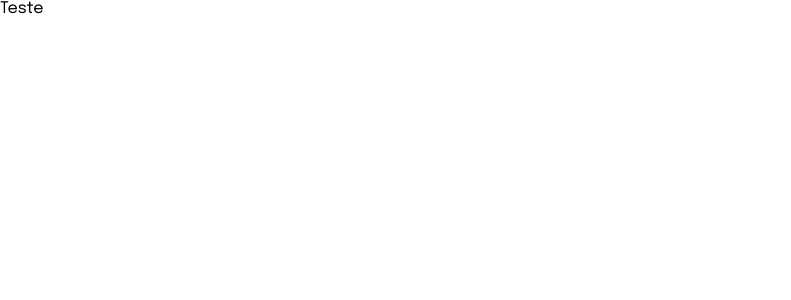
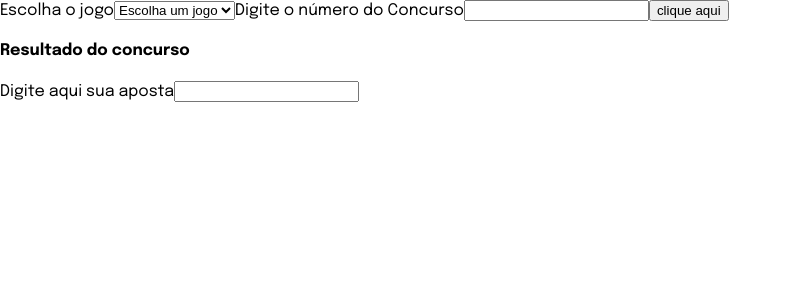
Before and after one commit to fernando-arvelos/confereloterias, a React (Vite) app: page / in a window 1280 px wide. Shown: the top 300 px of the page, without its empty margins (0-791 px from the left). Built offline with nearby package versions, Linux system fonts and the light colour scheme; the HTML template or start-up script is replaced by a standard one.

Commit message:
Criado a página Home, o services Result e o componente InputSpaces

```diff
--- /dev/null
+++ b/src/components/InputSpaces.jsx
@@ -0,0 +1,33 @@
+import React, { Component } from 'react';
+
+class InputSpaces extends Component {
+  state = {
+    value: '',
+  };
+
+  handleInputChange = ({ target }) => {
+    const inputValue = target.value;
+    const formattedValue = inputValue.replace(/\s/g, '').match(/.{1,2}/g)?.join(' ');
+
+    this.setState({
+      value: formattedValue || inputValue,
+    });
+  };
+
+  render() {
+    const { value } = this.state;
+    return (
+      <>
+        <label htmlFor="userGame">Digite aqui sua aposta</label>
+        <input
+          type="text"
+          id="userGame"
+          value={ value }
+          onChange={ this.handleInputChange }
+        />
+      </>
+    );
+  }
+}
+
+export default InputSpaces;
--- a/src/pages/Home.jsx
+++ b/src/pages/Home.jsx
@@ -1,9 +1,95 @@
 import React, { Component } from 'react';
+import resultGames from '../services/result';
+import InputSpaces from '../components/InputSpaces';
 
 class Home extends Component {
+  state = {
+    nameGame: '',
+    numberGame: '',
+    // result: {},
+    resultDezenas: [],
+    loading: false,
+  };
+
+  handleChange = ({ target }) => {
+    const { name, value } = target;
+    this.setState({
+      [name]: value,
+    });
+  };
+
+  resultGamesFinal = async () => {
+    const { nameGame, numberGame } = this.state;
+    this.setState({ loading: true });
+
+    const result = await resultGames(nameGame, numberGame);
+    this.setState({
+      // result,
+      resultDezenas: result.dezenas,
+      loading: false,
+    });
+  };
+
   render() {
+    const { resultDezenas, numberGame, loading } = this.state;
+    // console.log(resultDezenas);
     return (
-      <div>Teste</div>
+      <div>
+        <form>
+          <label htmlFor="games">Escolha o jogo</label>
+          <select
+            id="games"
+            name="nameGame"
+            defaultValue=""
+            onChange={ this.handleChange }
+          >
+            <option value="" disabled hidden>Escolha um jogo</option>
+            <option value="mega-sena">Mega Sena</option>
+            <option value="lotofacil">Lotofácil</option>
+            <option value="quina">Quina</option>
+            <option value="lotomania">Lotomania</option>
+            <option value="timemania">Timemania</option>
+            <option value="dupla-sena">Dupla Sena</option>
+            <option value="loteria-federal">Loteria Federal</option>
+            <option value="dia-de-sorte">Dia de Sorte</option>
+            <option value="super-sete">Super Sete</option>
+          </select>
+
+          <label htmlFor="contestNumber">Digite o número do Concurso</label>
+          <input
+            type="text"
+            name="numberGame"
+            id="contestNumber"
+            onChange={ this.handleChange }
+          />
+
+          <button
+            type="button"
+            onClick={ this.resultGamesFinal }
+          >
+            clique aqui
+          </button>
+        </form>
+
+        <div>
+          <h4>{`Resultado do concurso ${numberGame}`}</h4>
+          {loading
+            ? (
+              <p>
+                Carregando...
+              </p>)
+            : (
+              <p>
+                {
+                  resultDezenas.join(' ')
+                }
+              </p>)}
+        </div>
+
+        <div>
+          <InputSpaces />
+        </div>
+      </div>
     );
   }
 }
--- /dev/null
+++ b/src/services/result.jsx
@@ -0,0 +1,8 @@
+const resultGames = async (loteria, concurso) => {
+  const request = await fetch(`https://loteriascaixa-api.herokuapp.com/api/${loteria}/${concurso}`);
+  const requestJson = await request.json();
+  // console.log(requestJson);
+  return requestJson;
+};
+
+export default resultGames;
```
